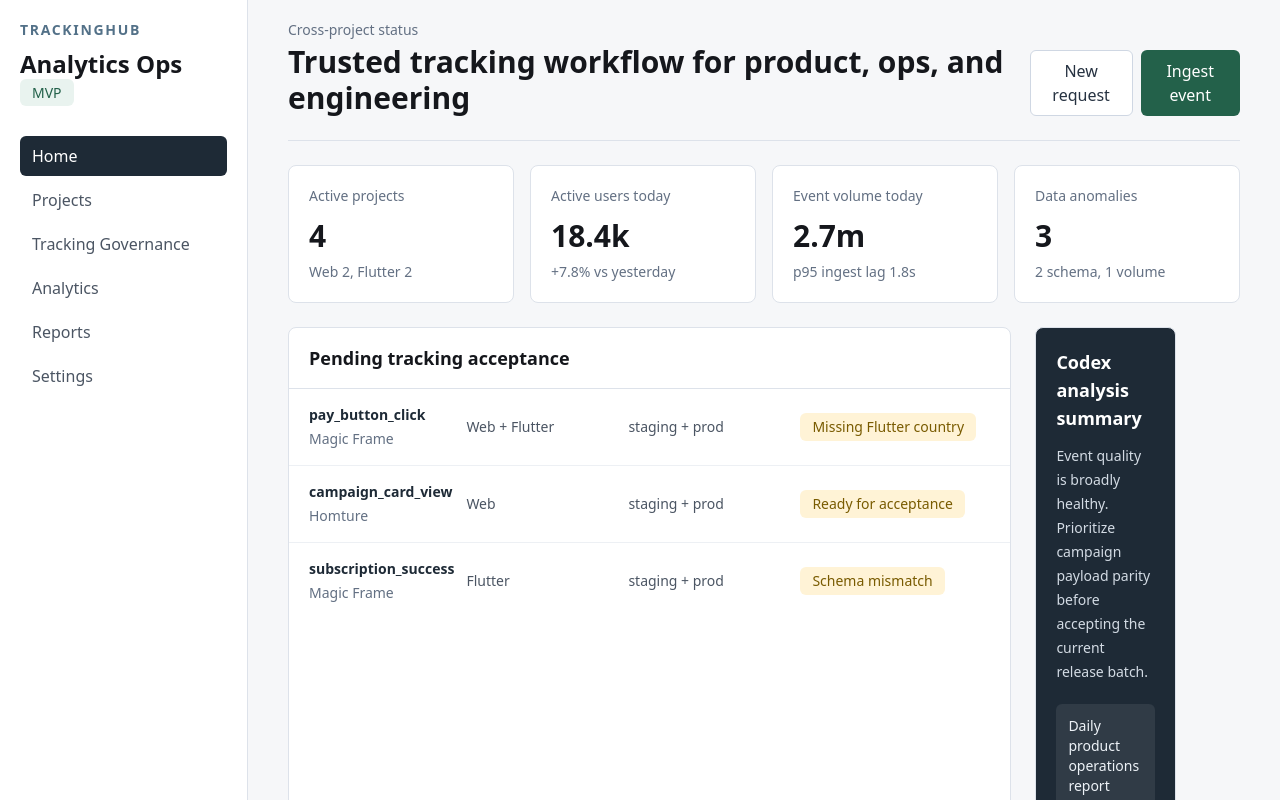
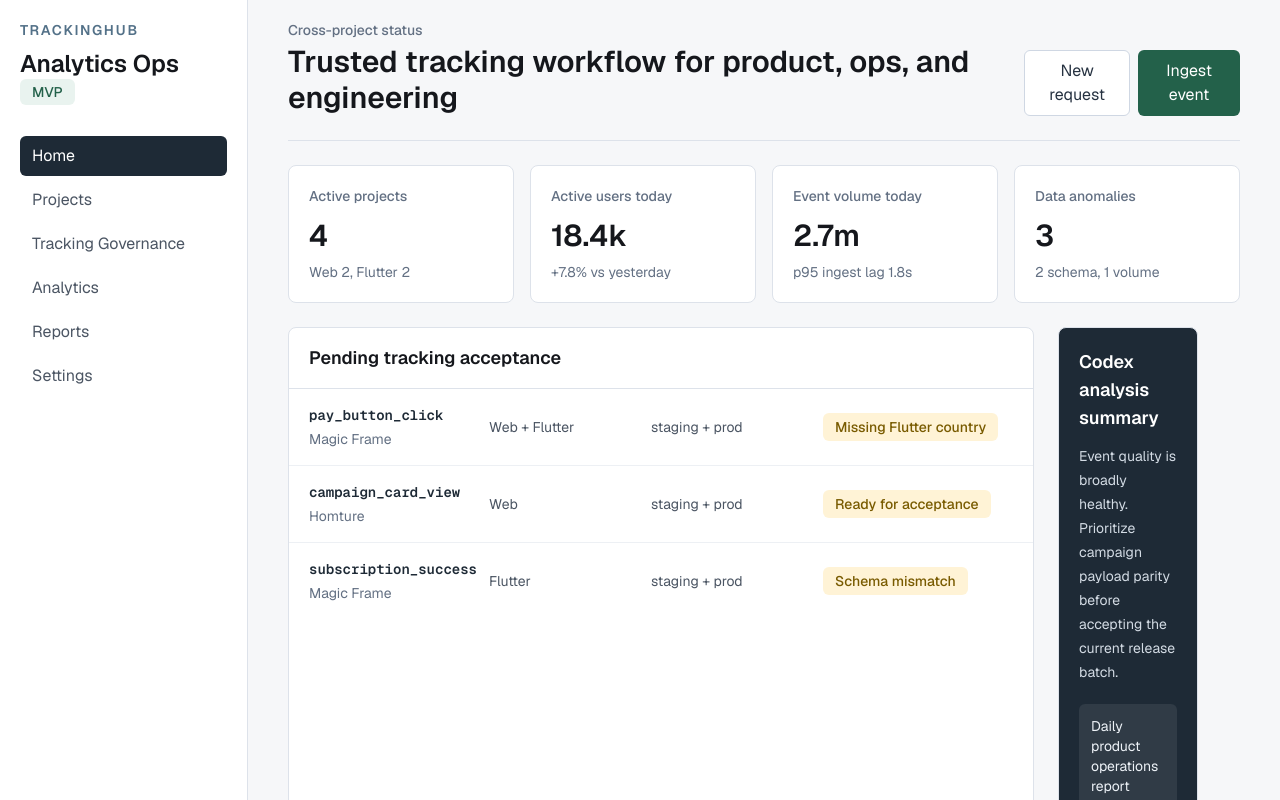
Before and after one commit to ssyamv/trackinghub, a Next.js app in the folder apps/web/: page / in a window 1280 px wide. Shown: the top 800 px of the page. Built offline with nearby package versions, Linux system fonts and the light colour scheme.

Commit message:
fix: preserve committed font fallback

```diff
--- a/apps/web/src/app/globals.css
+++ b/apps/web/src/app/globals.css
@@ -101,8 +101,8 @@
   --color-sidebar-accent-foreground: var(--sidebar-accent-foreground);
   --color-sidebar-border: var(--sidebar-border);
   --color-sidebar-ring: var(--sidebar-ring);
-  --font-sans: var(--font-ibm-plex-sans);
-  --font-mono: var(--font-ibm-plex-mono);
+  --font-sans: var(--font-ibm-plex-sans, var(--font-geist-sans));
+  --font-mono: var(--font-ibm-plex-mono, var(--font-geist-mono));
 }
 
 * {
@@ -117,7 +117,7 @@
   background: var(--background);
   color: var(--foreground);
   font-family:
-    var(--font-ibm-plex-sans),
+    var(--font-ibm-plex-sans, var(--font-geist-sans)),
     "PingFang SC",
     "Hiragino Sans GB",
     "Microsoft YaHei",
```
